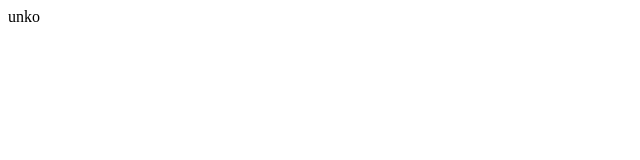
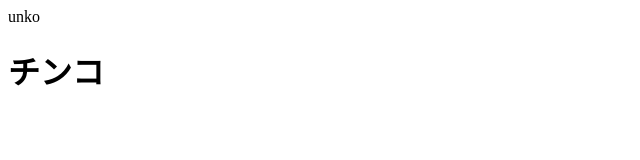
Before and after one commit to HagiSan0927/git_tutorial, a plain HTML site: page index.html in a window 1280 px wide. Shown: the whole page, without its empty margins (0-640 px from the left). Drawn offline with Linux system fonts and the light colour scheme.

Commit message:
add tinko

```diff
--- a/index.html
+++ b/index.html
@@ -1 +1,2 @@
 <p>unko</p>
+<h1>チンコ</h1>
```
